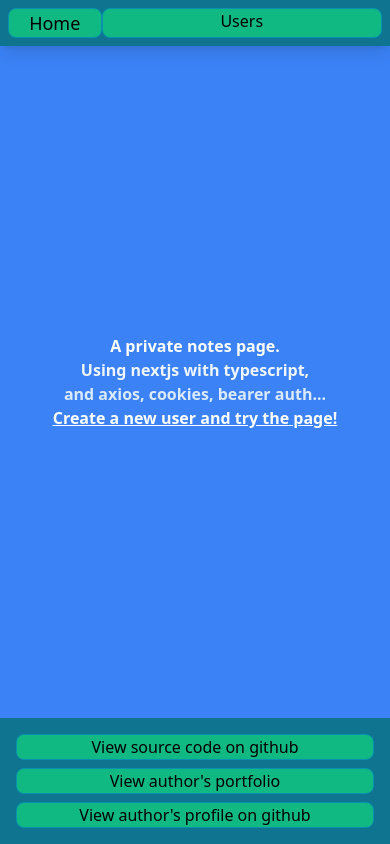
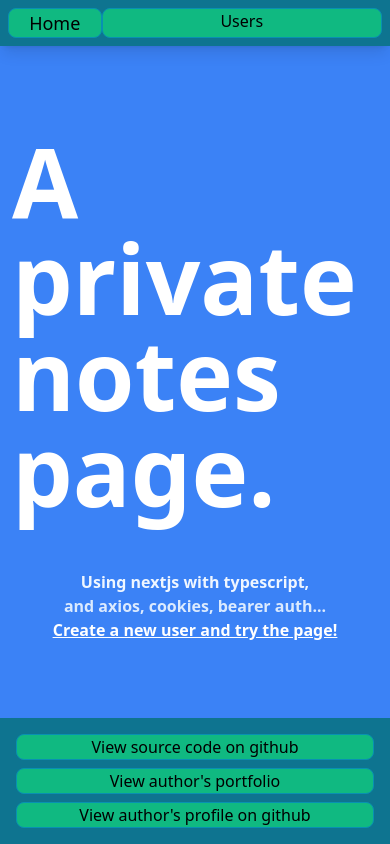
Before and after one commit to chemokita13/priv-notes-front, a Next.js app: page / in a window 390 px wide. Built offline with nearby package versions, Linux system fonts and the light colour scheme.

Commit message:
index page made responsive

```diff
--- a/src/pages/index.tsx
+++ b/src/pages/index.tsx
@@ -3,10 +3,10 @@ import Link from "next/link";
 export default function Home() {
     return (
         <div className="flex flex-col items-center justify-center w-full h-full bg-blue-500">
-            <h1 className="font-extrabold text-white md:text-8xl md:p-5">
+            <h1 className="m-3 font-extrabold text-white text-8xl md:p-5 md:m-0">
                 A private notes page.
             </h1>
-            <h2 className="font-bold text-blue-50 md:p-5 md:text-4xl">
+            <h2 className="mt-10 font-bold text-blue-50 md:p-5 md:mt-0 md:text-4xl">
                 Using nextjs with typescript,
             </h2>
             <h3 className="font-bold text-blue-100 md:p-5 md:text-3xl md:ml-5">
```
